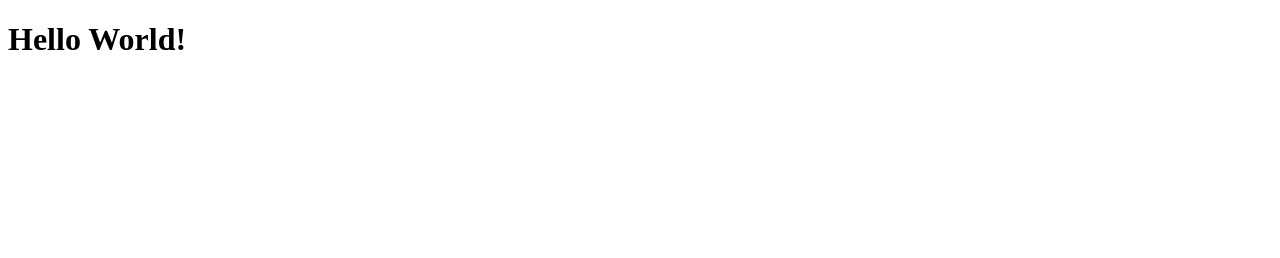
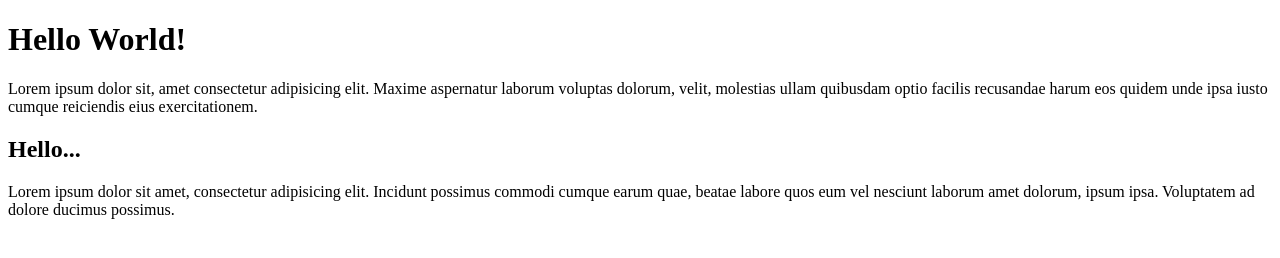
Before and after one commit to alpatt07/coba-mutriple-remote-2, a plain HTML site: page index.html in a window 1280 px wide. Drawn offline with Linux system fonts and the light colour scheme.

Commit message:
menambahkan paragraf dan heading

```diff
--- a/index.html
+++ b/index.html
@@ -7,5 +7,9 @@
 </head>
 <body>
     <h1>Hello World!</h1>
+    <p>Lorem ipsum dolor sit, amet consectetur adipisicing elit. Maxime aspernatur laborum voluptas dolorum, velit, molestias ullam quibusdam optio facilis recusandae harum eos quidem unde ipsa iusto cumque reiciendis eius exercitationem.</p>
+
+    <h2>Hello...</h2>
+    <p>Lorem ipsum dolor sit amet, consectetur adipisicing elit. Incidunt possimus commodi cumque earum quae, beatae labore quos eum vel nesciunt laborum amet dolorum, ipsum ipsa. Voluptatem ad dolore ducimus possimus.</p>
 </body>
 </html>
```
